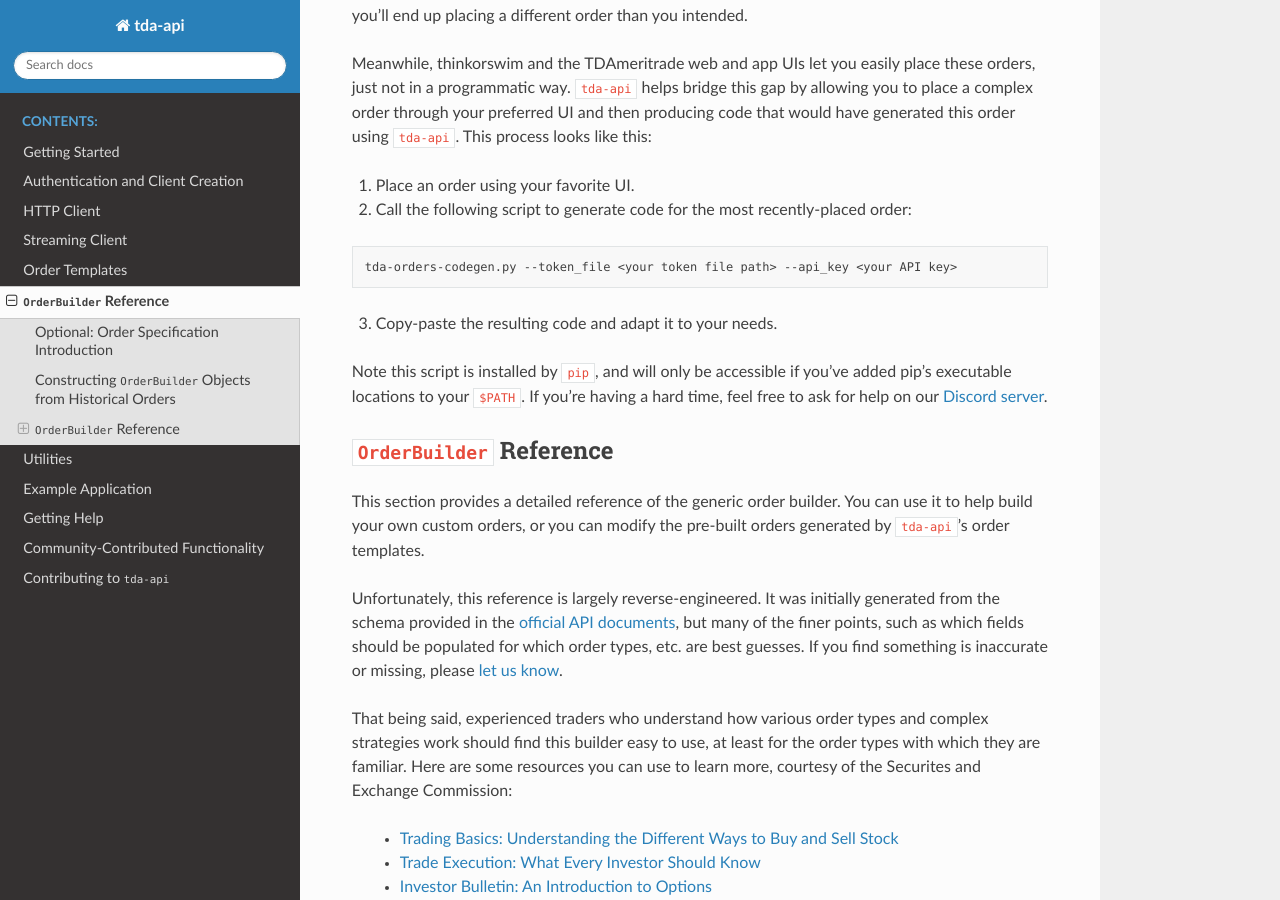
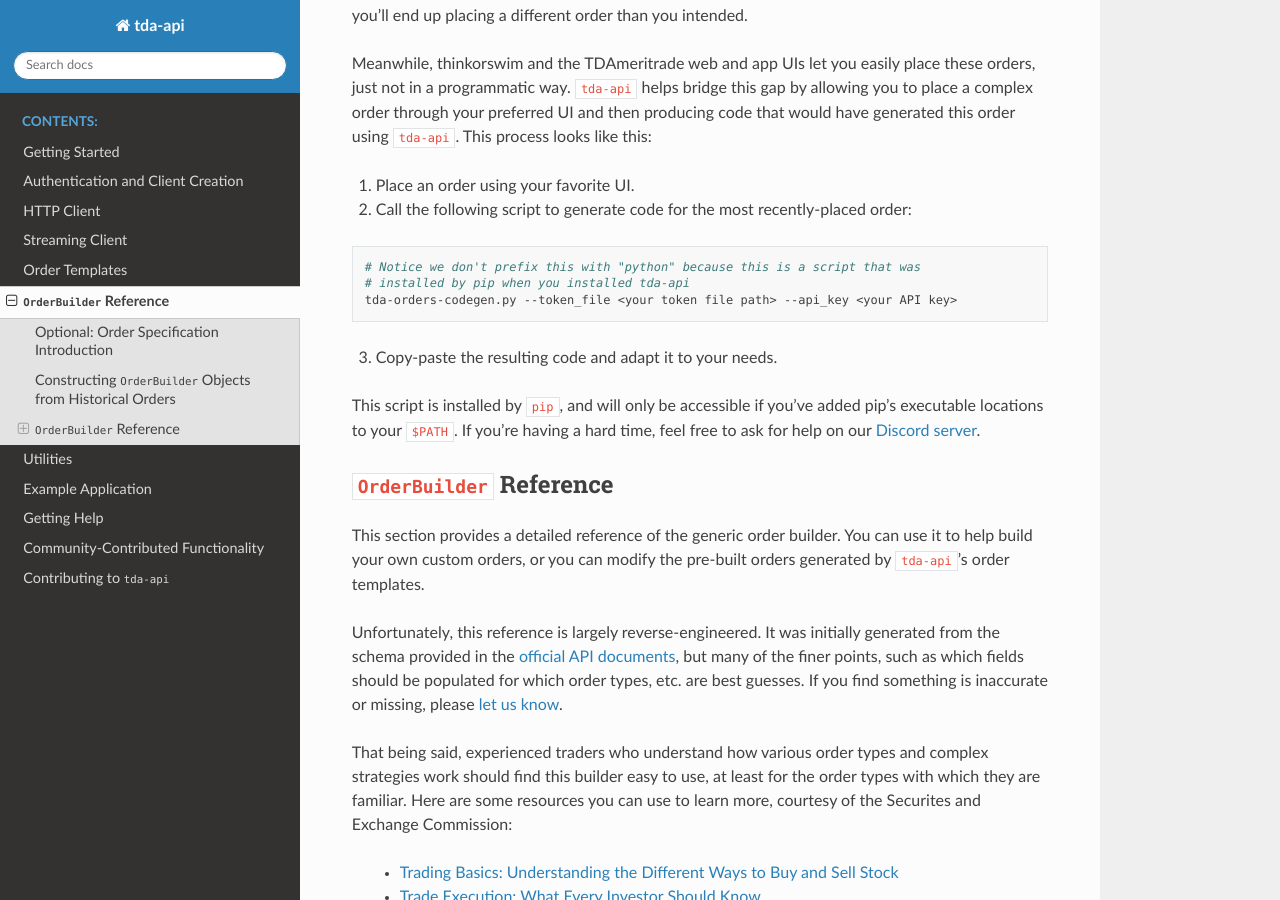
Before and after one commit to alexgolec/tda-api, a Sphinx documentation site: the page built from docs/order-builder.rst, in a window 1280 px wide and 900 px high, scrolled down 3376 px. Built offline with Sphinx 7.4.7 and the Read the Docs theme 2.0.0, drawn with Linux system fonts in a browser that asks for light colours.

Commit message:
Added note to not prefix script invocation with python

```diff
--- a/docs/order-builder.rst
+++ b/docs/order-builder.rst
@@ -201,13 +201,15 @@ process looks like this:
 
 .. code-block:: shell
 
+  # Notice we don't prefix this with "python" because this is a script that was
+  # installed by pip when you installed tda-api
   tda-orders-codegen.py --token_file <your token file path> --api_key <your API key>
 
 3. Copy-paste the resulting code and adapt it to your needs.
 
-Note this script is installed by ``pip``, and will only be accessible if you've
-added pip's executable locations to your ``$PATH``. If you're having a hard time,
-feel free to ask for help on our `Discord server
+This script is installed by ``pip``, and will only be accessible if you've added
+pip's executable locations to your ``$PATH``. If you're having a hard time, feel
+free to ask for help on our `Discord server
 <https://discord.gg/nfrd9gh>`__.
 
 
```
